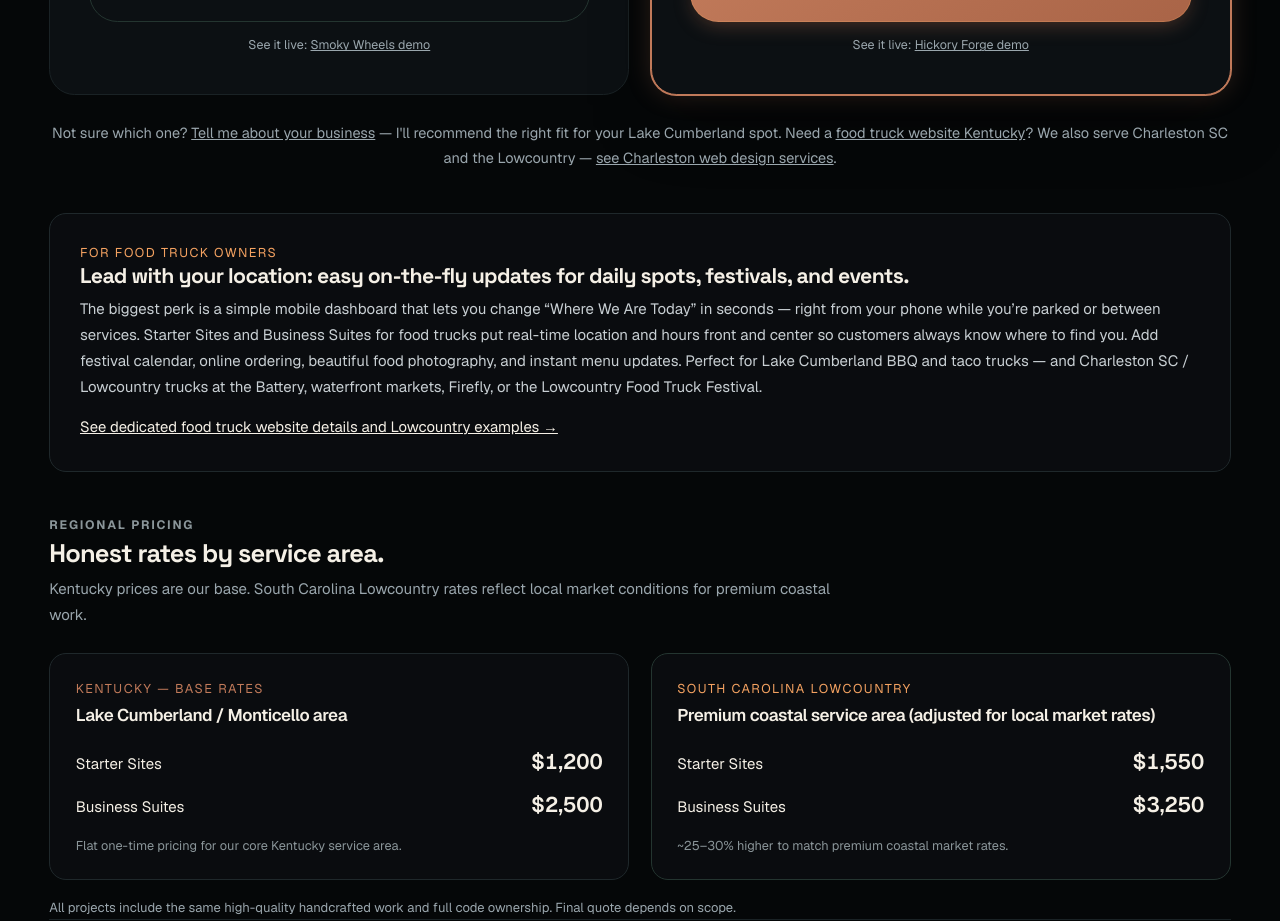
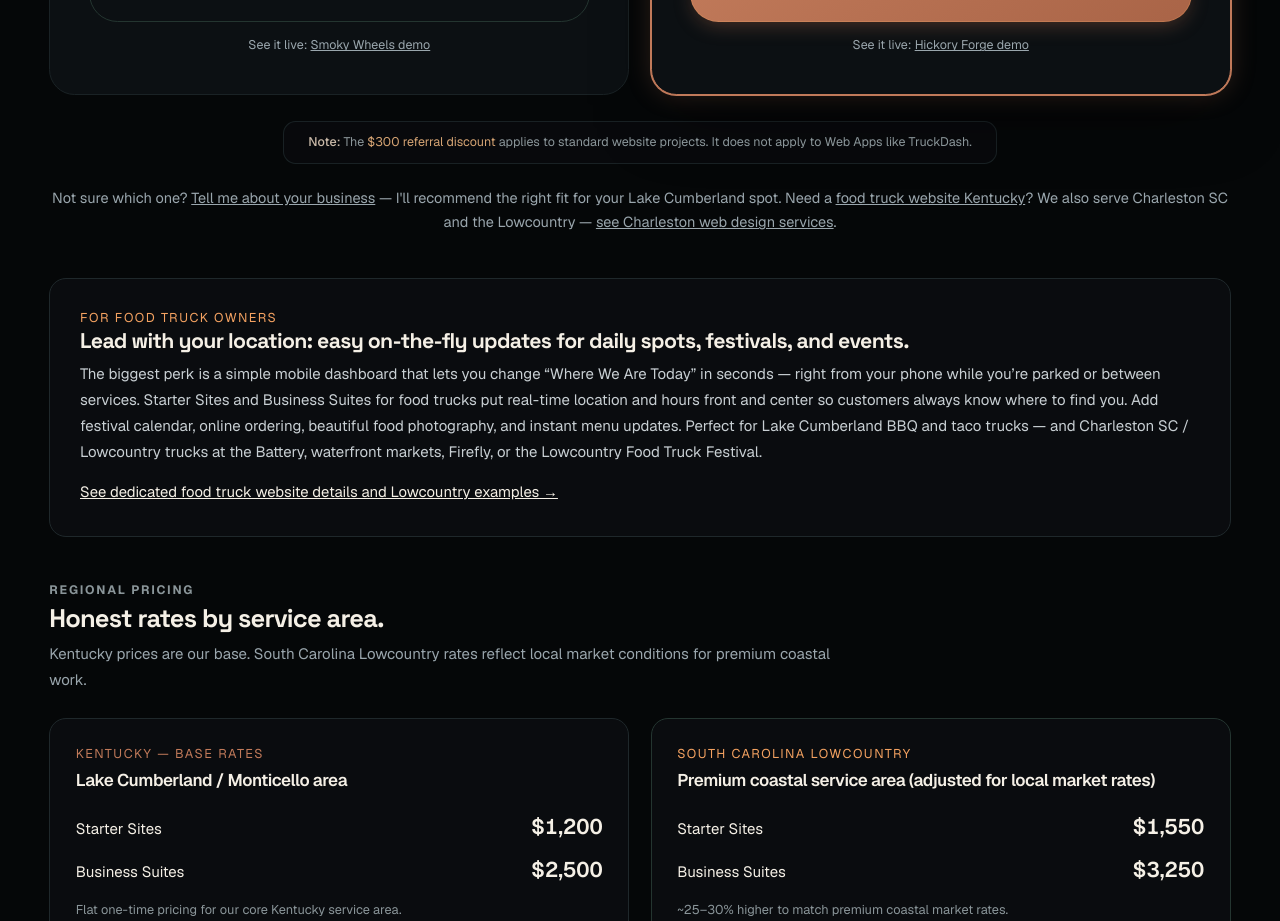
Before and after one commit to muhgits77/bluegrass-digital-forge-g, a Next.js app: page /services in a window 1280 px wide. Shown: the part 1300-2221 px from the top of the page. Built offline with nearby package versions, Linux system fonts and the light colour scheme.

Commit message:
Add referral discount disclosure (does not apply to Web Apps like TruckDash)

```diff
--- a/app/page.tsx
+++ b/app/page.tsx
@@ -3,6 +3,7 @@ import Link from "next/link";
 import Image from "next/image";
 import dynamic from "next/dynamic";
 import ServiceAreas from "@/components/ServiceAreas";
+import ReferralDiscountNote from "@/components/ReferralDiscountNote";
 
 /**
  * Homepage — Server Component for critical LCP path.
@@ -348,6 +349,11 @@ export default function Home() {
             </Link>
           </div>
 
+          <ReferralDiscountNote
+            align="center"
+            className="mt-5 mx-auto max-w-[48ch] rounded-xl border border-[#1f282b]/80 bg-[#0a0c0f]/60 px-4 py-2.5"
+          />
+
           <p className="mt-4 text-[12.5px] text-[#8a9599]">
             Or{" "}
             <Link href="/contact" className="underline hover:text-white">
--- a/app/quote/page.tsx
+++ b/app/quote/page.tsx
@@ -3,6 +3,7 @@
 import React, { useState } from "react";
 import Link from "next/link";
 import { CONTACT_EMAIL } from "@/lib/constants";
+import ReferralDiscountNote from "@/components/ReferralDiscountNote";
 
 const EMAIL = CONTACT_EMAIL;
 
@@ -191,6 +192,7 @@ export default function QuotePage() {
         <div className="label tracking-[2px]">CUSTOM QUOTE — MONTICELLO KY WEBSITE DESIGNER</div>
         <h1 className="section-title tracking-tight mt-1">Get a Quote from the Monticello KY Website Designer for Lake Cumberland &amp; South Carolina Lowcountry Business Websites</h1>
         <p className="mt-2 text-[#8a9599]">A few quick questions for your Wayne County, Lake Cumberland, or Charleston SC / Lowcountry project. Flat price proposal from the local Monticello builder. Real responses, no automated fluff. Takes 4–6 minutes.</p>
+        <ReferralDiscountNote className="mt-4 rounded-xl border border-[#1f282b]/80 bg-[#0a0c0f]/60 px-4 py-2.5" />
       </div>
 
       {!submitted ? (
@@ -402,6 +404,7 @@ export default function QuotePage() {
                   <option value="">Choose one…</option>
                   {budgetOptions.map((o) => <option key={o} value={o}>{o}</option>)}
                 </select>
+                <ReferralDiscountNote className="mt-2.5" />
               </div>
               <div>
                 <div className="label mb-1.5">Who manages small updates after launch?</div>
--- a/app/services/page.tsx
+++ b/app/services/page.tsx
@@ -3,6 +3,7 @@ import Link from "next/link";
 import { Check } from "lucide-react";
 import BrandingCard from "@/components/BrandingCard";
 import ServiceAreas from "@/components/ServiceAreas";
+import ReferralDiscountNote from "@/components/ReferralDiscountNote";
 
 export const metadata: Metadata = {
   title: "Monticello KY & Charleston SC Website Designer Pricing | Lake Cumberland & Lowcountry Business Websites",
@@ -130,7 +131,12 @@ export default function Services() {
         </div>
       </div>
 
-      <p className="text-[14.5px] text-center mt-6 text-[#9aa6ad]">Not sure which one? <Link href="/quote" className="underline hover:text-white">Tell me about your business</Link> — I&apos;ll recommend the right fit for your Lake Cumberland spot. Need a <Link href="/food-truck-websites" className="underline hover:text-white">food truck website Kentucky</Link>? We also serve Charleston SC and the Lowcountry — <Link href="/south-carolina" className="underline hover:text-[#f4a261]">see Charleston web design services</Link>.</p>
+      <ReferralDiscountNote
+        align="center"
+        className="mt-6 mx-auto max-w-2xl rounded-xl border border-[#1f282b]/80 bg-[#0a0c0f]/60 px-4 py-2.5"
+      />
+
+      <p className="text-[14.5px] text-center mt-5 text-[#9aa6ad]">Not sure which one? <Link href="/quote" className="underline hover:text-white">Tell me about your business</Link> — I&apos;ll recommend the right fit for your Lake Cumberland spot. Need a <Link href="/food-truck-websites" className="underline hover:text-white">food truck website Kentucky</Link>? We also serve Charleston SC and the Lowcountry — <Link href="/south-carolina" className="underline hover:text-[#f4a261]">see Charleston web design services</Link>.</p>
 
       {/* Additive food truck emphasis block on services page */}
       <div className="mt-10 rounded-2xl border border-[#1f282b] bg-[#0a0c0f] p-7">
--- a/app/south-carolina/page.tsx
+++ b/app/south-carolina/page.tsx
@@ -2,6 +2,7 @@ import type { Metadata } from "next";
 import Link from "next/link";
 import Image from "next/image";
 import { Check } from "lucide-react";
+import ReferralDiscountNote from "@/components/ReferralDiscountNote";
 
 export const metadata: Metadata = {
   title: "Charleston SC Web Design | Lowcountry Web Design | Summerville Small Business Websites | Bluegrass Digital Forge",
@@ -306,6 +307,10 @@ export default function SouthCarolinaPage() {
             </div>
           </div>
           <p className="mt-4 text-[13px] text-[#9aa6ad]">All projects include the same high-quality handcrafted work and full code ownership. Final quote depends on scope.</p>
+          <ReferralDiscountNote
+            align="center"
+            className="mt-4 mx-auto max-w-xl rounded-xl border border-[#1f282b]/80 bg-[#0a0c0f]/60 px-4 py-2.5"
+          />
         </div>
 
         <div className="mt-5 flex flex-wrap gap-3 justify-center">
--- /dev/null
+++ b/components/ReferralDiscountNote.tsx
@@ -0,0 +1,24 @@
+/**
+ * Subtle disclosure for the $300 referral discount.
+ * Premium dark + Kentucky warmth — visible but not loud.
+ */
+export default function ReferralDiscountNote({
+  className = "",
+  align = "left",
+}: {
+  className?: string;
+  align?: "left" | "center";
+}) {
+  return (
+    <p
+      className={`text-[12.5px] leading-relaxed text-[#8a9599] ${
+        align === "center" ? "text-center" : "text-left"
+      } ${className}`}
+      role="note"
+    >
+      <span className="font-medium text-[#c9b9a8]">Note:</span> The{" "}
+      <span className="text-[#d4a373]">$300 referral discount</span> applies to
+      standard website projects. It does not apply to Web Apps like TruckDash.
+    </p>
+  );
+}
```
